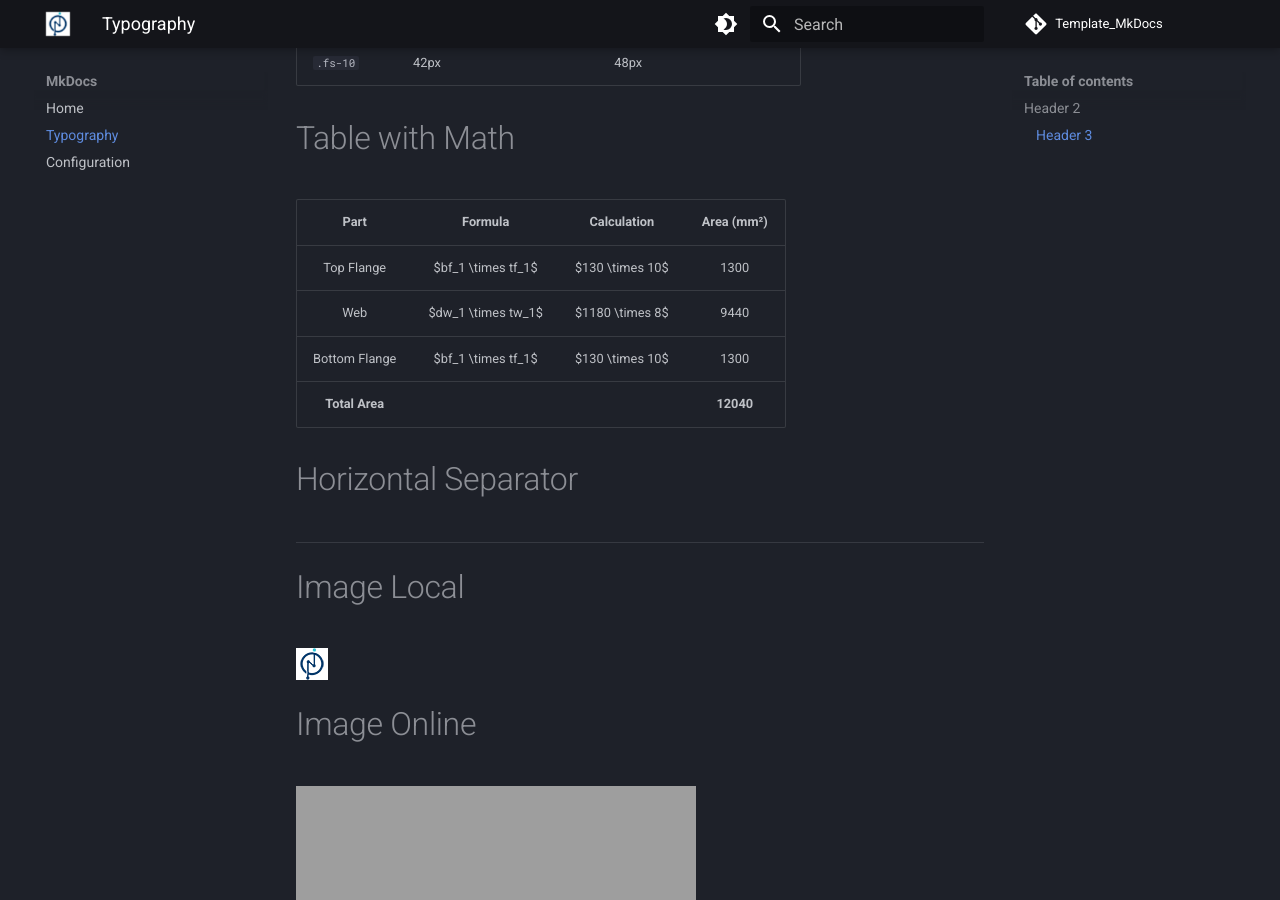
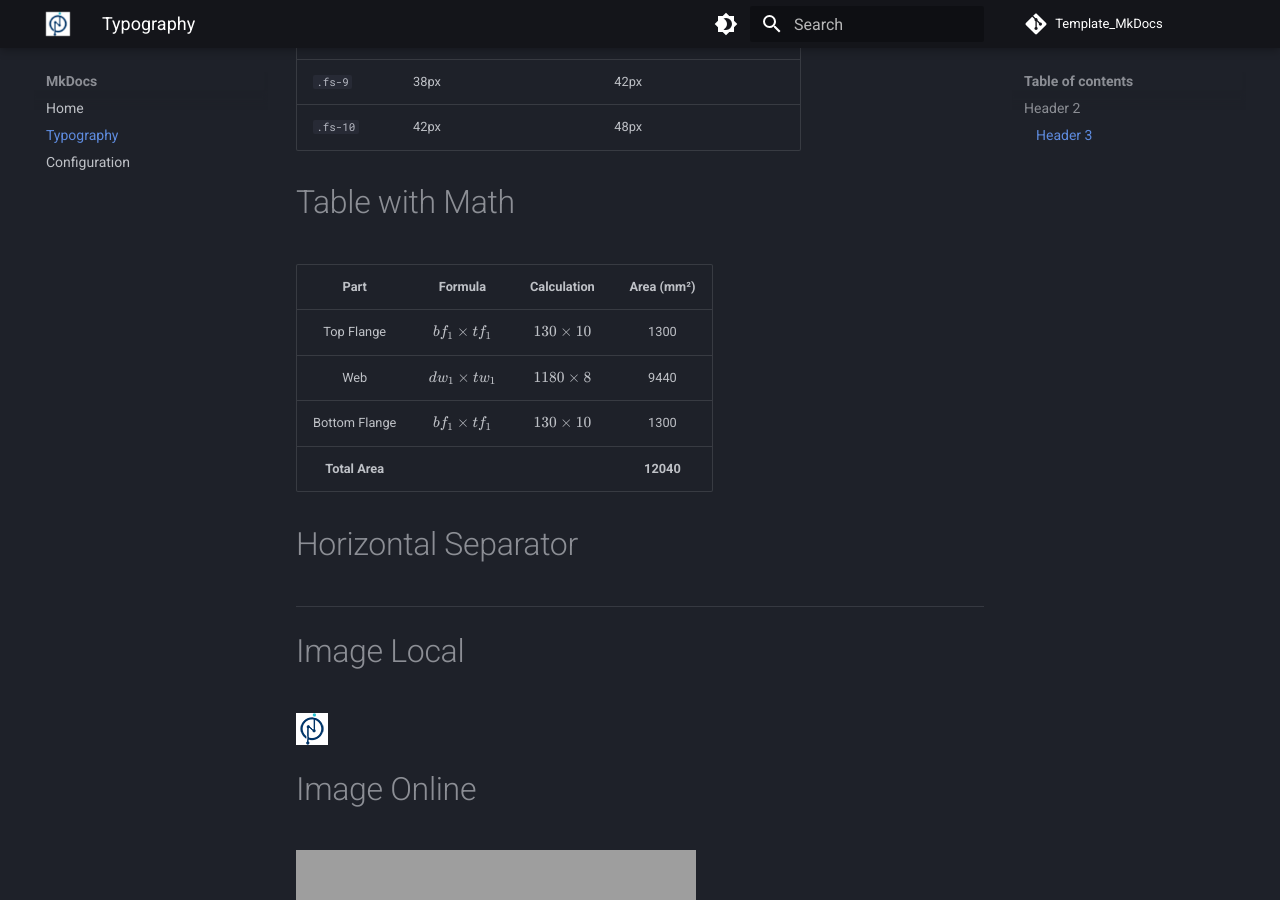
Before and after one commit to NodesAutomations/Template_MkDocs, an MkDocs documentation site: the page built from docs/Typography.md, in a window 1280 px wide and 900 px high, scrolled down 4637 px. Built offline with MkDocs 1.6.1 and Material for MkDocs 9.7.7, drawn with Linux system fonts in a browser that asks for light colours; comment, search, counter and statistics services are not loaded; some of the changed lines change nothing that is shown; some of the changed text lies outside the part shown.

Commit message:
Add KaTeX support with extra JavaScript and CSS in mkdocs.yml

```diff
--- a/mkdocs.yml
+++ b/mkdocs.yml
@@ -51,6 +51,18 @@ markdown_extensions:
   - pymdownx.inlinehilite
   - pymdownx.snippets
   - pymdownx.superfences
+  - pymdownx.arithmatex: # for rendering math equations
+      generic: true
+
+# Extra JavaScript for KaTeX
+extra_javascript:
+  - javascripts/katex.js
+  - https://unpkg.com/katex@0/dist/katex.min.js
+  - https://unpkg.com/katex@0/dist/contrib/auto-render.min.js
+
+# Extra CSS for KaTeX
+extra_css:
+  - https://unpkg.com/katex@0/dist/katex.min.css
 
 # Copyright
 copyright: Copyright &copy; 2025 Nodes Automations
```
